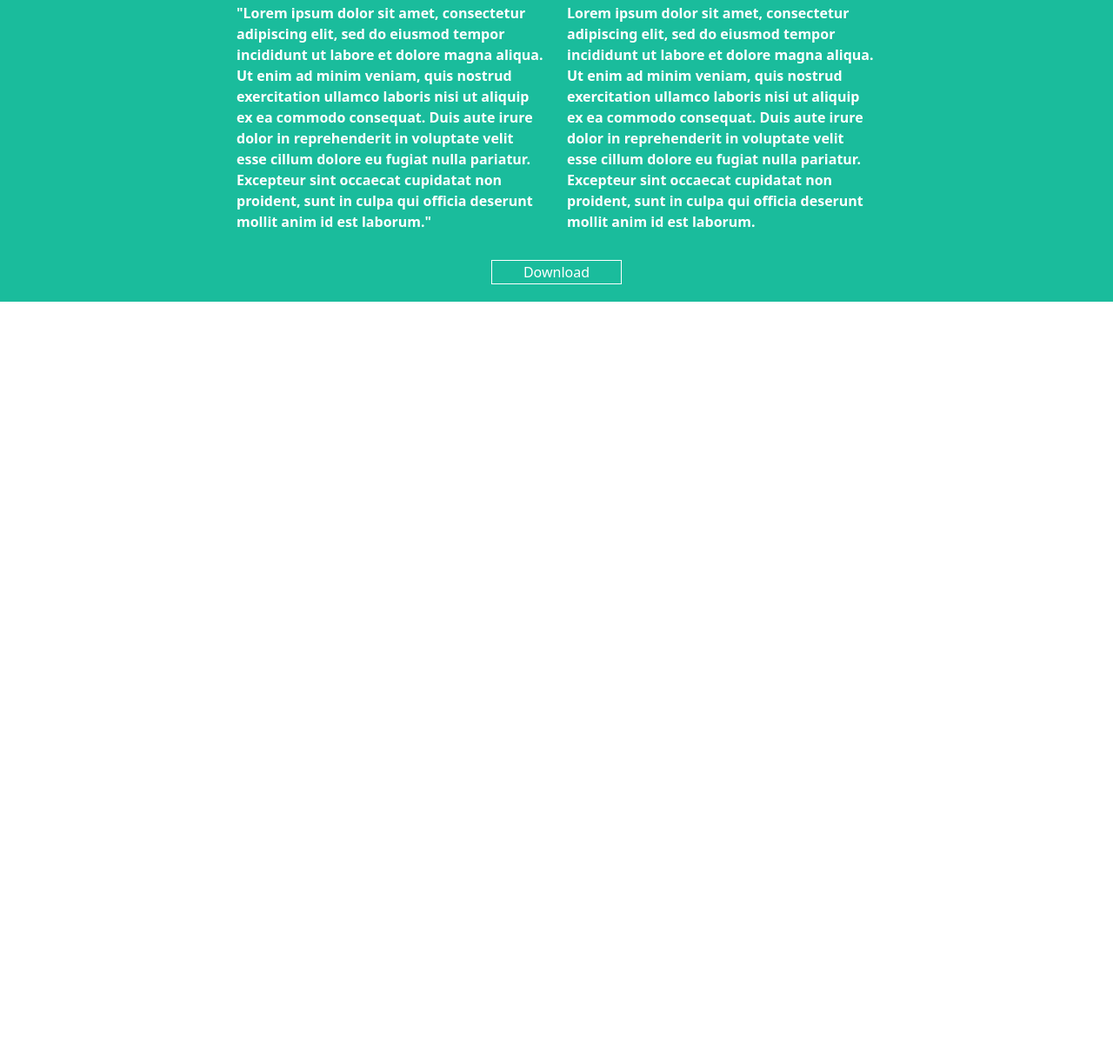
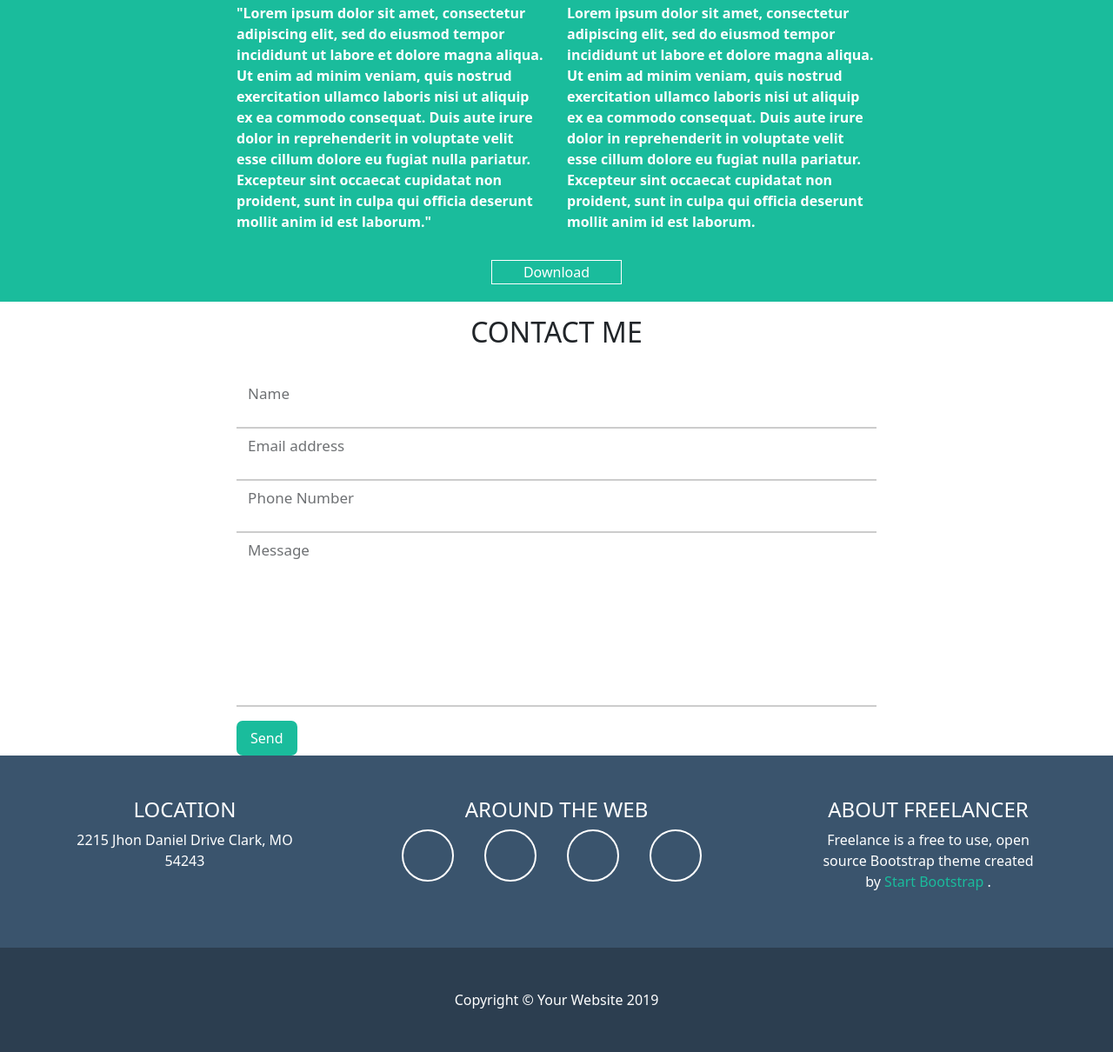
Before and after one commit to SergioMarcoZanin/html-css-bootstrap-freelancer, a plain HTML site: page index.html in a window 1280 px wide. Shown: the part 1467-2677 px from the top of the page at 87% size. Before the commit the page ends 1830 px from the top, so only its background shows below. Drawn offline with nearby package versions, Linux system fonts and the light colour scheme.

Commit message:
inserimento struttura e dettaglio

```diff
--- a/css/style.css
+++ b/css/style.css
@@ -4,19 +4,7 @@
     --secondary-color: #1abc9c;
 }
 /* DEBUG */
-.debug .row .col-2{
-    background-color: red;
-    min-height: 2.1875rem;
-}
 
-.debug .ms-portfolio .col-2,.col-1 {
-    background-color: red;
-    min-height: 2.1875rem;
-}
-.debug .ms-portfolio .col-12,.col-sm-6,.col-lg-4{
-    background-color: red;
-    min-height: 22.5rem;
-}
 .debug .ms-img-card{
     background-color: yellow;
     height: 100%;
@@ -55,7 +43,7 @@ header{
     margin-left: auto;
     margin-right: auto;
 }
-/* setion portfolio */
+/* section portfolio */
 .ms-img-card img{
     height: 330px;
     width: 410px;
@@ -75,3 +63,48 @@ header{
     border: 1px solid white;
     margin-bottom: 20px;
 }
+/*section contact */
+.ms-contact{
+    background-color: #ffffff;
+}
+.ms-text-area.form-control{
+    min-height: 12.5rem;
+}
+.form-control{
+    border:none;
+    border-bottom: 2px solid #cccccc;
+    border-radius: 0;
+    min-height: 3.75rem;
+}
+.form-floating label{
+    font-size: 1.25rem;
+}
+.ms-tertiary-btn{
+    margin-right: auto;
+    background-color: var(--secondary-color);
+    color: white;
+    border: none;
+    border-radius: .4375rem;
+
+}
+/* FOOTER */
+footer{
+    color: white;
+    background-color: #3a546d;
+}
+.ms-footer-top a{
+    text-decoration: none;
+    color: var(--secondary-color);
+}
+.ms-social{
+    font-size: 1.5625rem;
+    min-height: 3.75rem;
+    line-height: 3.75rem;
+    width: 3.75rem;
+    border-radius: 50%;
+    border: .125rem solid white;
+
+}
+.ms-footerbottom{
+    background-color: var(--primary-color);
+}
--- a/index.html
+++ b/index.html
@@ -131,7 +131,93 @@
                 </div>
             </section>
             <!-- /sezione about -->
-        </main>
+        <!-- section contact -->
+        <section class="ms-contact" class="py-5">
+            <div class="container">
+                <h2 class="text-center">CONTACT ME</h2>
+                <div class="row justify-content-center align-items-center mb-4">
+                    <div class="col-2 ms-lateral-col black-dec"></div>
+                    <div class="col-2 ms-col-center text-center"><i class="fa-solid fa-star"></i></div>
+                    <div class="col-2 ms-lateral-col black-dec"></div>
+                </div>
+                <!--form-->
+                <div class="row justify-content-center">
+                    <div class="col-8">
+                        <form action="">
+                            <div class="form-floating">
+                                <input type="" class="form-control" >
+                                <label for="floatingName">Name</label>
+                            </div>
+                            <div class="form-floating">
+                                <input type="email" class="form-control" >
+                                <label for="floatingInput">Email address</label>
+                            </div>
+                            <div class="form-floating">
+                                <input type="tel" class="form-control" >
+                                <label for="floatingTel">Phone Number</label>
+                            </div>
+                            <div class="form-floating">
+                                <input type="message" class="form-control ms-text-area" >
+                                <label for="floatingMessage">Message</label>
+                            </div>
+                        </form>
+                    </div>
+                </div>
+                <!--/form-->
+                <!-- btn send -->
+                <div class="row">
+                    <div class="col offset-2">
+                        <button class="ms-btn ms-tertiary-btn mt-3 px-3 py-2">Send</button>
+                    </div>
+                </div>
+                <!-- /btn send -->
+            </div>
+        </section>
+        <!-- /section contact -->
+    </main>
+    <footer class="pt-5">
+        <div class="container ms-footer-top pb-5">
+            <div class="row justify-content-between">
+                <div class="col12 col-md-3 text-center">
+                    <h4>LOCATION</h4>
+                    <div>2215 Jhon Daniel Drive Clark, MO 54243</div>
+                </div>
+                <div class="col12 col-md-4 text-center my-5 my-md-0">
+                    <h4>AROUND THE WEB</h4>
+                    <div class="row justify-content-center">
+                        <div class="col-2 col-md-3 text-center">
+                            <div class="ms-social">
+                                <i class="fa-brands fa-facebook-f"></i>
+                            </div>
+                        </div>
+                        <div class="col-2 col-md-3 text-center">
+                            <div class="ms-social">
+                                <i class="fa-brands fa-google-plus-g"></i>
+                            </div>
+                        </div>
+                        <div class="col-2 col-md-3 text-center">
+                            <div class="ms-social">
+                                <i class="fa-brands fa-twitter"></i>
+                            </div>
+                        </div>
+                        <div class="col-2 col-md-3 text-center">
+                            <div class="ms-social">
+                                <i class="fa-brands fa-linkedin-in"></i>
+                            </div>
+                        </div>
+                    </div>
+                </div>
+                <div class="col12 col-md-3 text-center">
+                    <h4>ABOUT FREELANCER</h4>
+                    <p>Freelance is a free to use, open source Bootstrap theme created by <a href="#">Start Bootstrap</a> .</p>
+                </div>
+            </div>
+        </div>
+        <div class="ms-footerbottom text-center py-5">
+            <span>Copyright © Your Website 2019</span>
+        </div>
+        <!--/footer -->
+        </footer>
         <script src="https://cdn.jsdelivr.net/npm/bootstrap@5.2.2/dist/js/bootstrap.bundle.min.js" integrity="sha384-OERcA2EqjJCMA+/3y+gxIOqMEjwtxJY7qPCqsdltbNJuaOe923+mo//f6V8Qbsw3" crossorigin="anonymous"></script>
     </body>
     </html>
```
